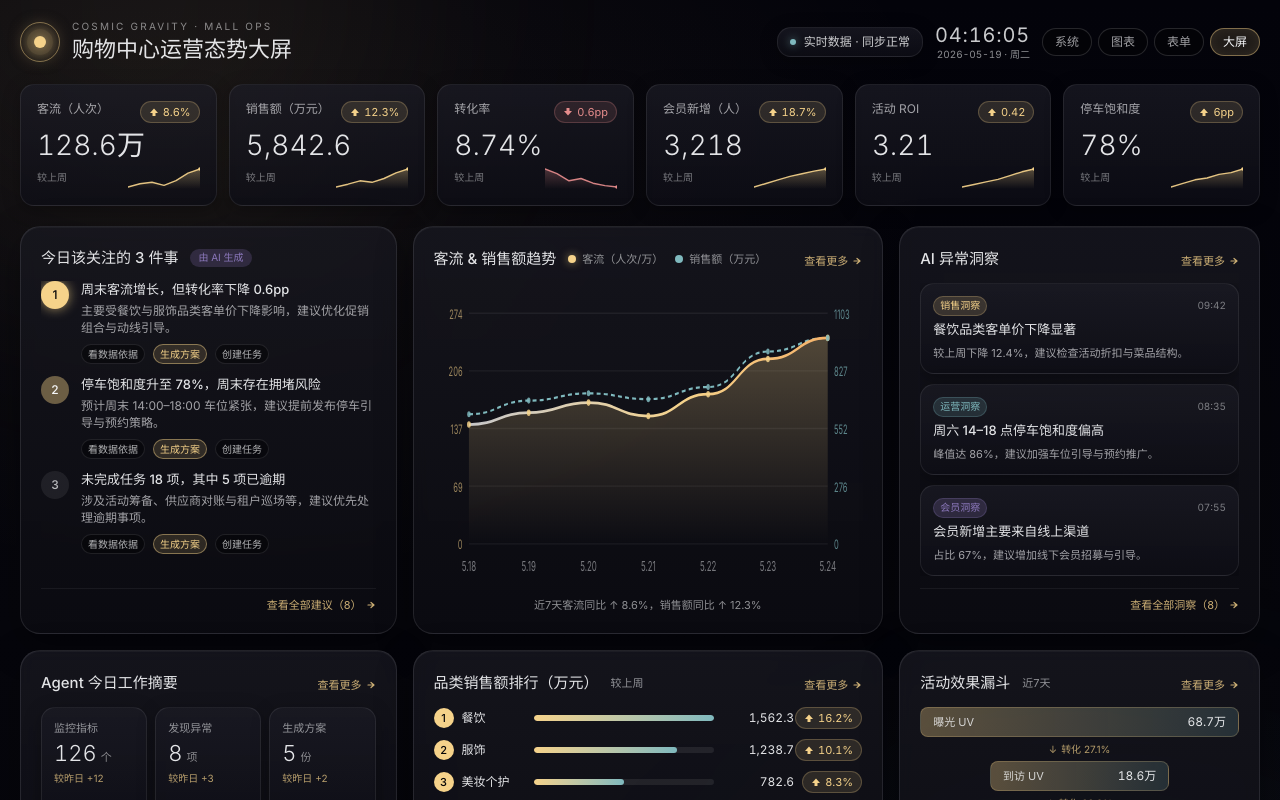
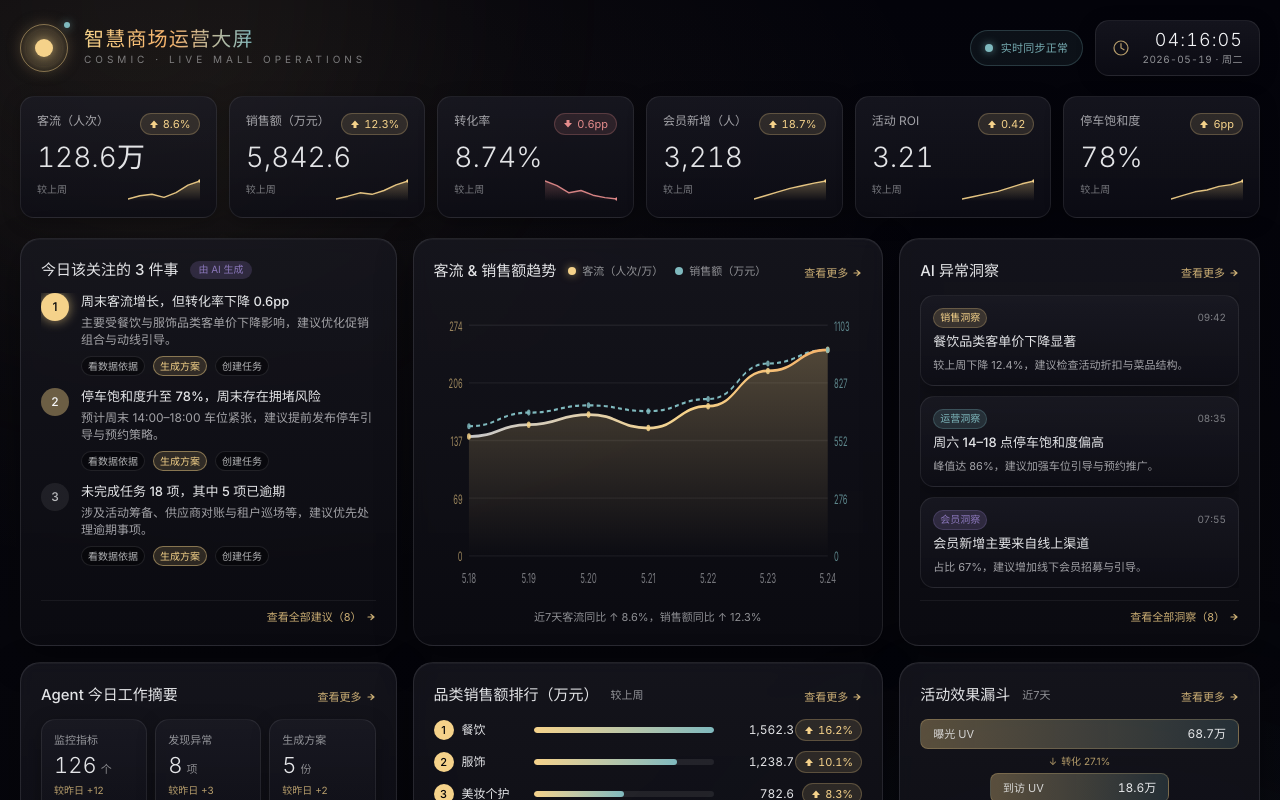
Before and after one commit to 2000JacobHub/design, a Next.js app: page /dashboard in a window 1280 px wide. Shown: the top 800 px of the page. Built offline with nearby package versions, Linux system fonts and the light colour scheme.

Commit message:
feat: init

```diff
--- a/components/cosmic/Dashboard.tsx
+++ b/components/cosmic/Dashboard.tsx
@@ -1,6 +1,5 @@
 "use client";
 
-import Link from "next/link";
 import { useEffect, useMemo, useState, type CSSProperties, type ReactNode } from "react";
 
 type Trend = "up" | "down";
@@ -132,32 +131,42 @@ export default function Dashboard() {
       <DashboardBackdrop />
 
       <header className="relative z-2 flex items-center justify-between gap-4 mb-5">
-        <div className="flex items-center gap-3">
-          <div className="relative w-10 h-10" aria-hidden>
+        <div className="flex items-center gap-4">
+          <div className="relative w-12 h-12 shrink-0" aria-hidden>
             <span className="absolute inset-0 rounded-full border border-stardust-gold/45" />
-            <span className="absolute inset-[7px] rounded-full bg-stardust-gold/24 shadow-gold-soft" />
-            <span className="absolute inset-[14px] rounded-full bg-stardust-gold shadow-gold-pulse" />
+            <span className="absolute inset-[6px] rounded-full bg-stardust-gold/18 shadow-gold-soft" />
+            <span className="absolute inset-[15px] rounded-full bg-stardust-gold shadow-gold-pulse" />
+            <span className="absolute -right-0.5 -top-0.5 w-1.5 h-1.5 rounded-full bg-accent-teal shadow-teal-dot" />
           </div>
-          <div className="flex flex-col gap-0.5">
-            <span className="text-2xs tracking-[0.22em] text-soft-white/52">COSMIC GRAVITY · MALL OPS</span>
-            <h1 className="m-0 text-3xl font-light text-soft-white/92">购物中心运营态势大屏</h1>
+          <div className="flex flex-col gap-1">
+            <h1 className="m-0 text-2xl leading-none font-medium tracking-[0.06em]">
+              <span className="bg-linear-to-r from-stardust-gold via-stardust-amber to-accent-teal bg-clip-text text-transparent">
+                智慧商场运营大屏
+              </span>
+            </h1>
+            <span className="text-2xs text-soft-white/46 tracking-[0.4em] uppercase">
+              Cosmic · Live Mall Operations
+            </span>
           </div>
         </div>
         <div className="flex items-center gap-3">
-          <div className="cosmic-card inline-flex items-center gap-2 px-3 py-1.5 text-sm text-soft-white/82">
-            <span className="w-1.5 h-1.5 rounded-full bg-accent-teal shadow-teal-dot" />
-            实时数据 · 同步正常
+          <div className="inline-flex items-center gap-2 h-9 px-3.5 rounded-full bg-accent-teal/8 border border-accent-teal/24">
+            <span className="relative flex h-2 w-2">
+              <span className="absolute inline-flex h-full w-full rounded-full bg-accent-teal opacity-60 animate-ping" />
+              <span className="relative inline-flex h-2 w-2 rounded-full bg-accent-teal shadow-teal-dot" />
+            </span>
+            <span className="text-xs text-accent-teal/92 tracking-wide">实时同步正常</span>
           </div>
-          <div className="flex flex-col items-end leading-tight text-soft-white/82">
-            <span className="text-2xl tabular-nums tracking-[0.04em]">{time}</span>
-            <span className="text-2xs text-soft-white/56 tabular-nums">{date} · 周{weekday}</span>
+          <div className="cosmic-card inline-flex items-center gap-3 px-4 py-2">
+            <svg viewBox="0 0 18 18" width="18" height="18" className="text-stardust-gold/72" aria-hidden>
+              <circle cx="9" cy="9" r="7" fill="none" stroke="currentColor" strokeWidth="1.2" />
+              <path d="M9 4.5 V9 L12 10.8" stroke="currentColor" strokeWidth="1.2" fill="none" strokeLinecap="round" />
+            </svg>
+            <div className="flex flex-col leading-tight items-end">
+              <span className="text-xl tabular-nums tracking-[0.06em] text-soft-white font-light">{time}</span>
+              <span className="text-2xs text-soft-white/56 tabular-nums tracking-wider">{date} · 周{weekday}</span>
+            </div>
           </div>
-          <nav aria-label="主导航" className="flex items-center gap-1.5">
-            <DashNavLink href="/">系统</DashNavLink>
-            <DashNavLink href="/charts">图表</DashNavLink>
-            <DashNavLink href="/forms">表单</DashNavLink>
-            <DashNavLink href="/dashboard" active>大屏</DashNavLink>
-          </nav>
         </div>
       </header>
 
@@ -190,22 +199,6 @@ export default function Dashboard() {
         <article className={panelCls} style={{ gridArea: "plan" }}><AIPlanPanel /></article>
       </section>
     </main>
-  );
-}
-
-function DashNavLink({ href, children, active = false }: { href: string; children: ReactNode; active?: boolean }) {
-  return (
-    <Link
-      href={href}
-      className={[
-        "h-7 px-3 inline-flex items-center justify-center rounded-full text-sm no-underline border",
-        active
-          ? "border-stardust-gold/45 bg-stardust-gold/12 text-soft-white shadow-gold-recess"
-          : "border-soft-white/14 text-soft-white/64 bg-cosmic-black/52 hover:text-soft-white/92 hover:border-soft-white/28",
-      ].join(" ")}
-    >
-      {children}
-    </Link>
   );
 }
 
```
